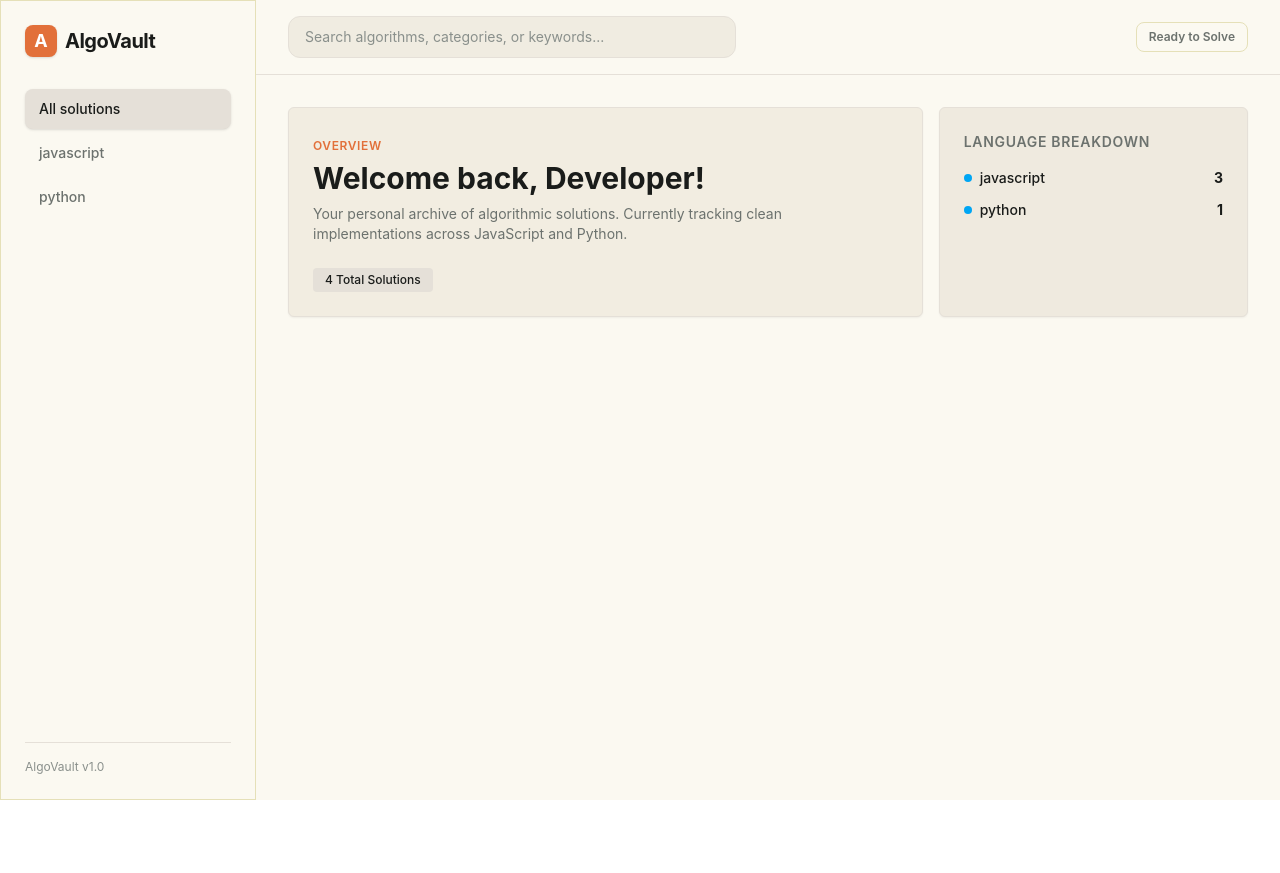
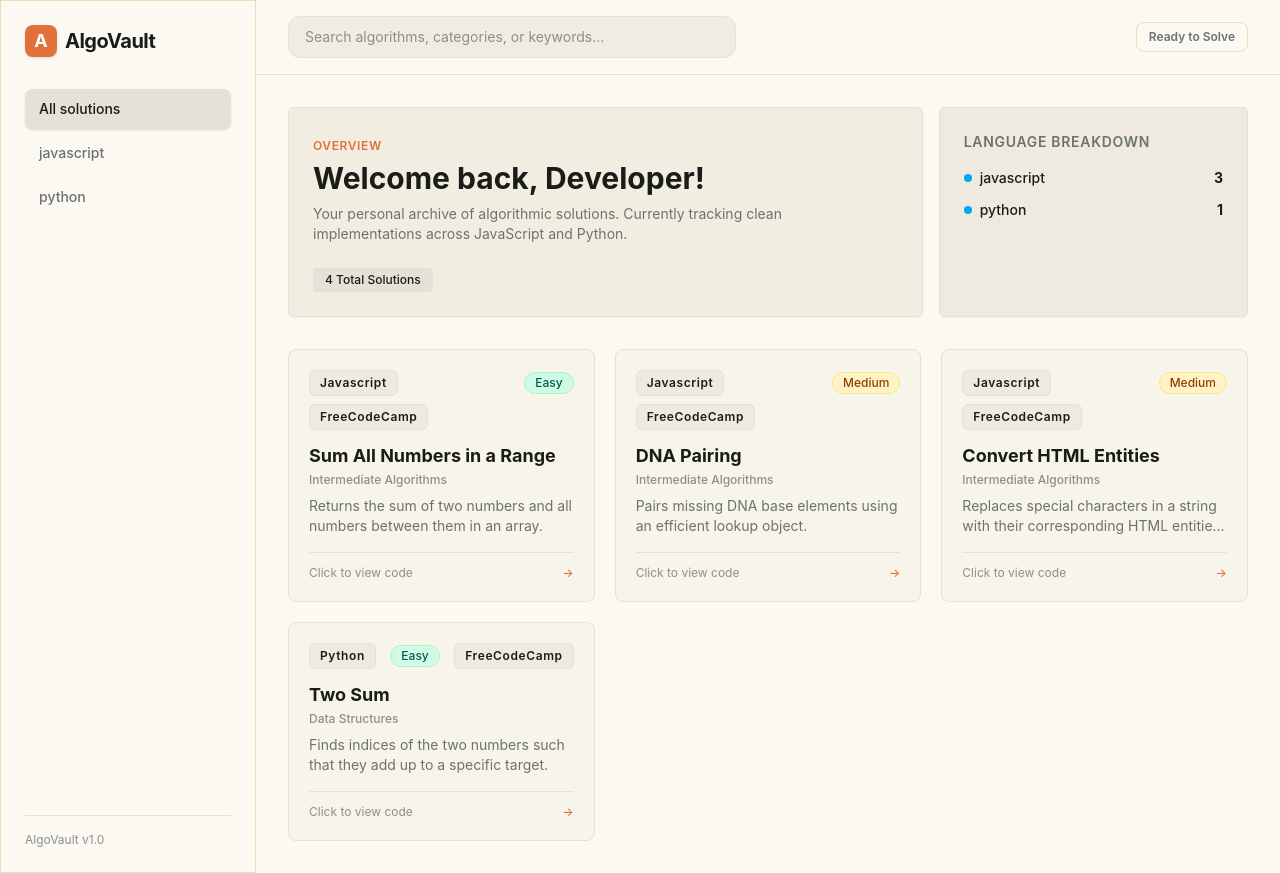
Before and after one commit to ma44ass/algovault, a React (Vite) app: page / in a window 1280 px wide. Before the commit the page ends 800 px from the top, so only its background shows below. Built offline with nearby package versions, Linux system fonts and the light colour scheme.

Commit message:
Fix: Add search query to match solution language

```diff
--- a/src/App.jsx
+++ b/src/App.jsx
@@ -3,6 +3,7 @@ import {useState} from 'react';
 import Sidebar from './components/Sidebar';
 import Header from './components/Header';
 import HeroBanner from './components/HeroBanner';
+import SolutionGrid from './components/SolutionGrid';
 
 import solutions from './solutions.json'
 
@@ -11,6 +12,7 @@ import solutions from './solutions.json'
 export default function App() {
   const [selectedLanguage, setSelectedLanguage] = useState("all");
   const [searchQuery, setSearchQuery] = useState("");
+  const [selectedSolution, setSelectedSolution] = useState(null)
 
   const totalSolutions = solutions.length;
 
@@ -34,6 +36,14 @@ export default function App() {
           solutions={solutions}
           />
 
+        <SolutionGrid
+        solutions={solutions}
+        selectedLanguage={selectedLanguage}
+        searchQuery={searchQuery}
+        onOpenModal={(solution) => setSelectedSolution(solution)}
+        />
+
+
         </div>
 
 
--- /dev/null
+++ b/src/components/SolutionCard.jsx
@@ -0,0 +1,50 @@
+export default function SolutionCard({ solution, onOpenModal }) {
+  const difficultyMarker = {
+    Easy: "bg-emerald-100 text-emerald-800 border-emerald-200",
+    Medium: "bg-amber-100 text-amber-800 border-amber-200",
+    Hard: "bg-rose-100 text-rose-800 border-rose-200",
+  };
+
+  return (
+    <div
+      className="bg-[#F7F4EA] border border-[#E5E0D8] rounded-lg p-5 hover:shadow-md hover:border-[#D0C9BC] transition-all cursor-pointer flex flex-col justify-between group"
+      onClick={() => onOpenModal(solution)}
+    >
+      <div>
+        <div className="flex items-center justify-between mb-3 flex-wrap gap-2">
+          <span className="text-xs font-semibold tracking-wider px-2.5 py-1 rounded-md bg-[#EFEADF] text-[#1A1C1A] border border-[#E5E0D8] capitalize">
+            {solution.language}
+          </span>
+          <span
+            className={`text-xs font-medium px-2.5 py-0.5 rounded-full border ${difficultyMarker[solution.difficulty] || "bg-gray-100 text-gray-700"}`}
+          >
+            {solution.difficulty}
+          </span>
+          {solution.src && (
+            <span className="text-xs font-semibold tracking-wider px-2.5 py-1 rounded-md bg-[#EFEADF] text-[#1A1C1A] border border-[#E5E0D8] capitalize">
+              {solution.src}
+            </span>
+          )}
+        </div>
+
+        <h3 className="text-lg font-bold text-[#1A1C1A] group-hover:text-[#E2703A] transition-colors">
+          {solution.title}
+        </h3>
+        <p className="text-xs text-[#8A908C] font-medium mt-0.5 mb-2">
+          {solution.category}
+        </p>
+
+        <p className="text-sm text-[#6C726E] line-clamp-2">
+          {solution.description}
+        </p>
+      </div>
+
+      <div className="mt-4 pt-3 border-t border-[#E5E0D8] flex items-center justify-between text-xs text-[#8A908C]">
+        <span>Click to view code</span>
+        <span className="text-[#E2703A] font-medium group-hover:translate-x-1 transition-transform">
+          &rarr;
+        </span>
+      </div>
+    </div>
+  );
+}
--- /dev/null
+++ b/src/components/SolutionGrid.jsx
@@ -0,0 +1,39 @@
+import SolutionCard from "./SolutionCard";
+
+export default function SolutionGrid({ solutions, selectedLanguage, searchQuery, onOpenModal }) {
+
+    const filteredSolutions = solutions.filter((item) => {
+        const matchesLanguage = selectedLanguage === "all" ||
+            item.language.toLowerCase() === selectedLanguage.toLowerCase();
+
+        const query = searchQuery.toLowerCase();
+        const matchesSearch =
+            item.title.toLowerCase().includes(query) ||
+            item.category.toLowerCase().includes(query) ||
+            item.description.toLowerCase().includes(query) ||
+            item.language.toLowerCase().includes(query);
+
+        return matchesLanguage && matchesSearch;
+    });
+
+    if (filteredSolutions.length === 0) {
+        return (
+            <div className="text-center py-12 bg-[#F7F4EA] border border-[#E5E0D8] rounded-2xl">
+                <p className="text-[#6C726E] font-medium">No solutions found.</p>
+                <p className="text-[#8A908C] text-xs mt-1">Try adjusting your filters or search query.</p>
+            </div>
+        );
+    }
+
+    return (
+        <div className="grid grid-cols-1 md:grid-cols-2 lg:grid-cols-3 gap-5">
+            {filteredSolutions.map((solution) => (
+                <SolutionCard
+                    key={solution.id}
+                    solution={solution}
+                    onOpenModal={onOpenModal}
+                />
+            ))}
+        </div>
+    );
+}
--- a/src/solutions.json
+++ b/src/solutions.json
@@ -6,6 +6,7 @@
     "category": "Intermediate Algorithms",
     "difficulty": "Easy",
     "description": "Returns the sum of two numbers and all numbers between them in an array.",
+    "src":"FreeCodeCamp",
     "code": "function sumAll(arr) {\n  const min = Math.min(...arr);\n  const max = Math.max(...arr);\n  return Array.from({ length: max - min + 1 }, (_, i) => min + i)\n              .reduce((sum, num) => sum + num, 0);\n}"
   },
   {
@@ -15,6 +16,7 @@
     "category": "Intermediate Algorithms",
     "difficulty": "Medium",
     "description": "Pairs missing DNA base elements using an efficient lookup object.",
+    "src":"FreeCodeCamp",
     "code": "function pairElement(str) {\n  const pairs = { A: 'T', T: 'A', C: 'G', G: 'C' };\n  return str.split('').map(char => [char, pairs[char]]);\n}"
   },
   {
@@ -24,6 +26,7 @@
     "category": "Intermediate Algorithms",
     "difficulty": "Medium",
     "description": "Replaces special characters in a string with their corresponding HTML entities using regex and object lookup.",
+    "src":"FreeCodeCamp",
     "code": "function convertHTML(str) {\n  const entities = {\n    '&': '&amp;',\n    '<': '&lt;',\n    '>': '&gt;',\n    '\"': '&quot;',\n    \"'\": '&apos;'\n  };\n  return str.replace(/[&<>\"']/g, match => entities[match]);\n}"
   },
   {
@@ -33,6 +36,7 @@
     "category": "Data Structures",
     "difficulty": "Easy",
     "description": "Finds indices of the two numbers such that they add up to a specific target.",
+    "src":"FreeCodeCamp",
     "code": "def two_sum(nums, target):\n    seen = {}\n    for i, num in enumerate(nums):\n        diff = target - num\n        if diff in seen:\n            return [seen[diff], i]\n        seen[num] = i\n    return []"
   }
 ]
```
